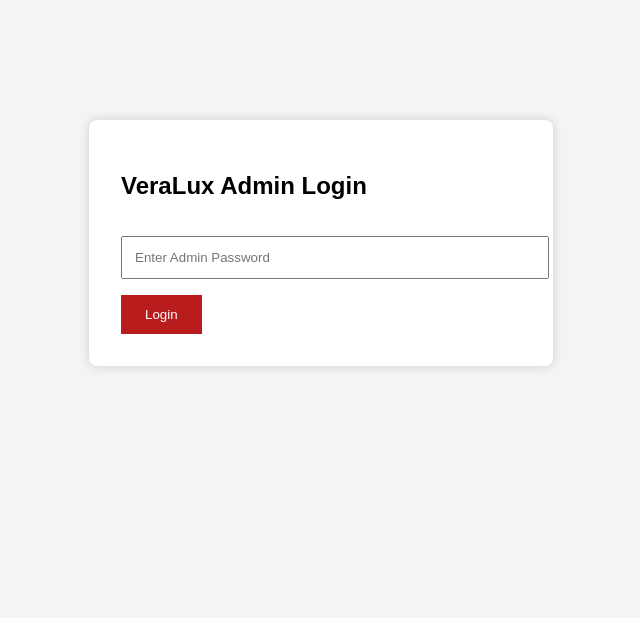
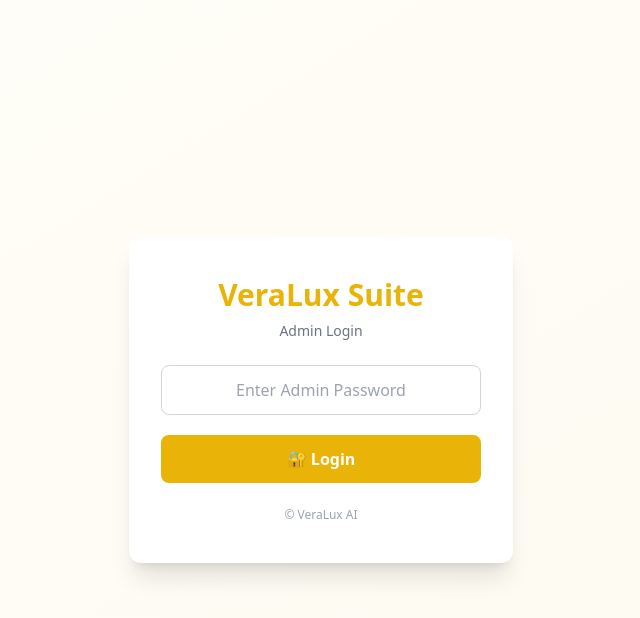
Before and after one commit to VeraLux-AI/veralux-suite, a website: page public/login.html in a window 1280 px wide. Shown: the whole page, without its empty margins (319-959 px from the left). Drawn offline with nearby package versions, Linux system fonts and the light colour scheme.

Commit message:
Update login.html

```diff
--- a/public/login.html
+++ b/public/login.html
@@ -1,24 +1,35 @@
-
 <!DOCTYPE html>
 <html lang="en">
 <head>
-  <meta charset="UTF-8">
+  <meta charset="UTF-8" />
+  <meta name="viewport" content="width=device-width, initial-scale=1.0"/>
   <title>Login - VeraLux Suite</title>
+  <script src="https://cdn.tailwindcss.com"></script>
   <style>
-    body { font-family: Arial, sans-serif; background: #f4f4f4; padding: 2rem; }
-    .login-box { background: white; padding: 2rem; max-width: 400px; margin: 5rem auto; border-radius: 8px; box-shadow: 0 0 10px #ccc; }
-    input { width: 100%; padding: 0.75rem; margin: 1rem 0; }
-    button { padding: 0.75rem 1.5rem; background: #B91C1C; color: white; border: none; cursor: pointer; }
-    button:hover { background: #991B1B; }
+    body {
+      background: linear-gradient(to bottom right, #fffef8, #fdfaf0);
+    }
   </style>
 </head>
-<body>
-  <div class="login-box">
-    <h2>VeraLux Admin Login</h2>
-    <form method="POST" action="/login">
-      <input type="password" name="password" placeholder="Enter Admin Password" required />
-      <button type="submit">Login</button>
+<body class="min-h-screen flex items-center justify-center text-gray-800 font-sans">
+
+  <div class="bg-white shadow-xl rounded-xl px-8 py-10 w-full max-w-sm text-center">
+    <h1 class="text-3xl font-extrabold text-yellow-500 mb-2">VeraLux Suite</h1>
+    <p class="text-sm text-gray-500 mb-6">Admin Login</p>
+
+    <form action="/login" method="POST" class="space-y-5">
+      <input type="password" name="password"
+             placeholder="Enter Admin Password"
+             class="w-full px-4 py-3 border border-gray-300 rounded-lg focus:outline-none focus:ring-2 focus:ring-yellow-400 text-center" required />
+
+      <button type="submit"
+              class="w-full py-3 bg-yellow-500 hover:bg-yellow-600 text-white font-semibold rounded-lg transition duration-200">
+        🔐 Login
+      </button>
     </form>
+
+    <p class="text-xs text-gray-400 mt-6">© VeraLux AI</p>
   </div>
+
 </body>
 </html>
```
